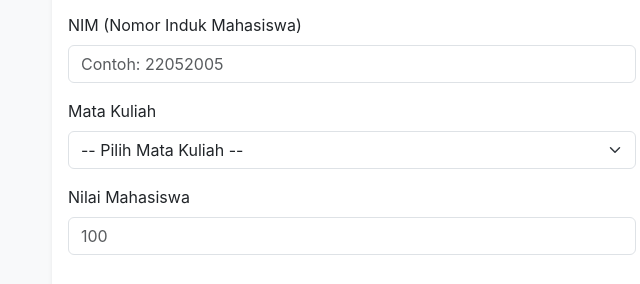
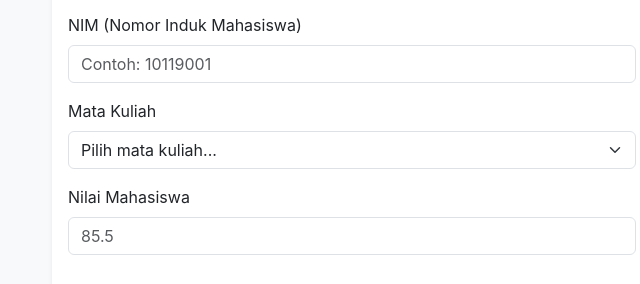
Before and after one commit to askimayapartiwi/RPL-Aplikasi-Input-Nilai-Mahasiswa, a plain HTML site: page index.html in a window 1280 px wide. Shown: the part 242-526 px from the top of the page, 288-928 px from the left. Drawn offline with nearby package versions, Linux system fonts and the light colour scheme.

Commit message:
Update Input Nilai Mahasiswa

```diff
--- a/index.html
+++ b/index.html
@@ -34,12 +34,12 @@
           </div>
           <div class="mb-3">
             <label for="nim" class="form-label">NIM (Nomor Induk Mahasiswa)</label>
-            <input type="text" class="form-control" id="nim" placeholder="Contoh: 22052005">
+            <input type="text" class="form-control" id="nim" placeholder="Contoh: 10119001">
           </div>
           <div class="mb-3">
             <label for="mataKuliah" class="form-label">Mata Kuliah</label>
             <select class="form-select" id="mataKuliah">
-              <option value="">-- Pilih Mata Kuliah --</option>
+              <option value="">Pilih mata kuliah...</option>
               <option value="MK-01 Rekayasa Perangkat Lunak">MK-01 Rekayasa Perangkat Lunak</option>
               <option value="MK-02 Pemrograman Mobile">MK-02 Pemrograman Mobile</option>
               <option value="MK-03 Multimedia">MK-03 Multimedia</option>
@@ -50,7 +50,7 @@
           </div>
           <div class="mb-3">
             <label for="nilai" class="form-label">Nilai Mahasiswa</label>
-            <input type="number" step="0.01" class="form-control" id="nilai" placeholder="100">
+            <input type="number" step="0.01" class="form-control" id="nilai" placeholder="85.5">
           </div>
           <button type="submit" class="btn btn-primary w-100 mt-3">Simpan Data</button>
           <!-- Container notifikasi -->
```
